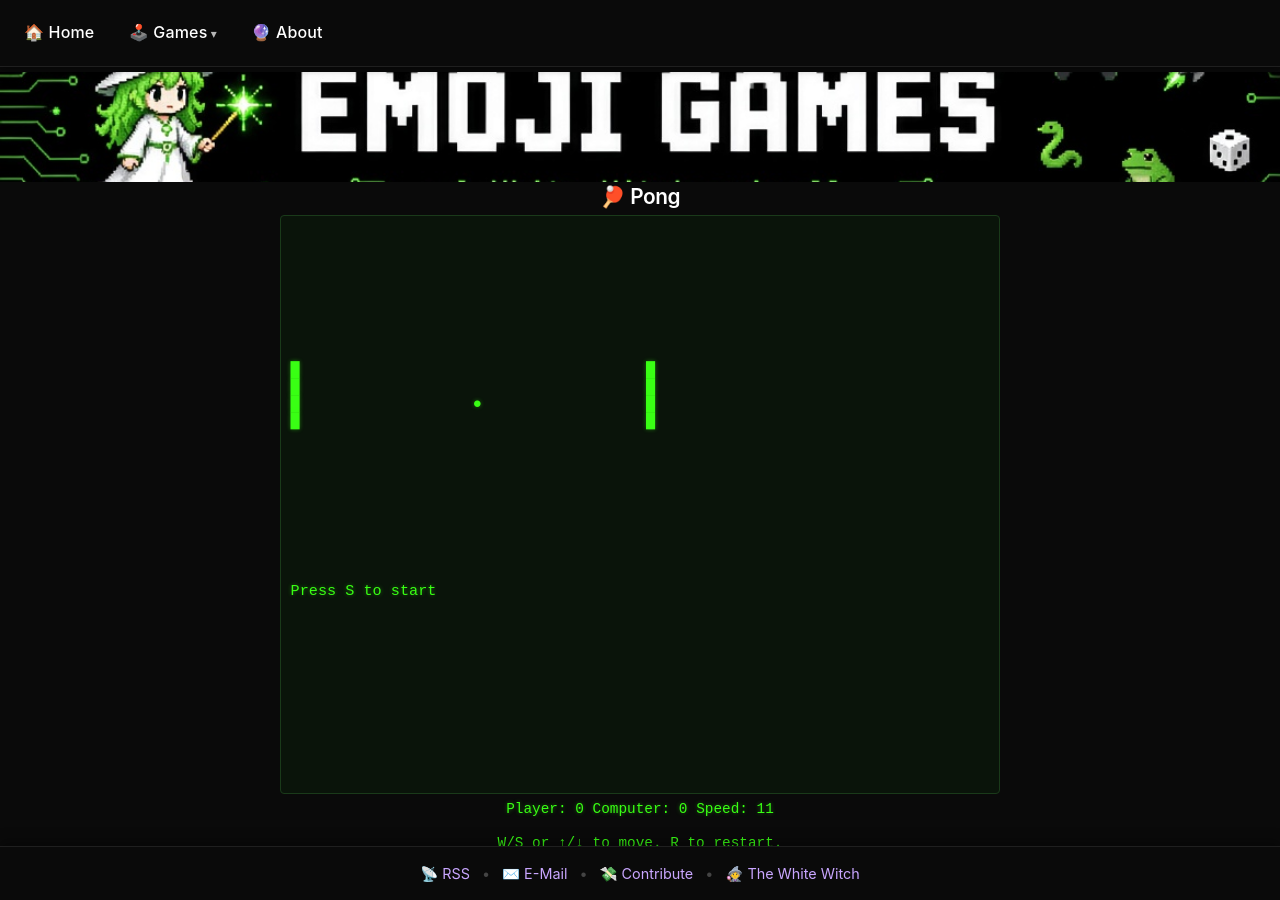
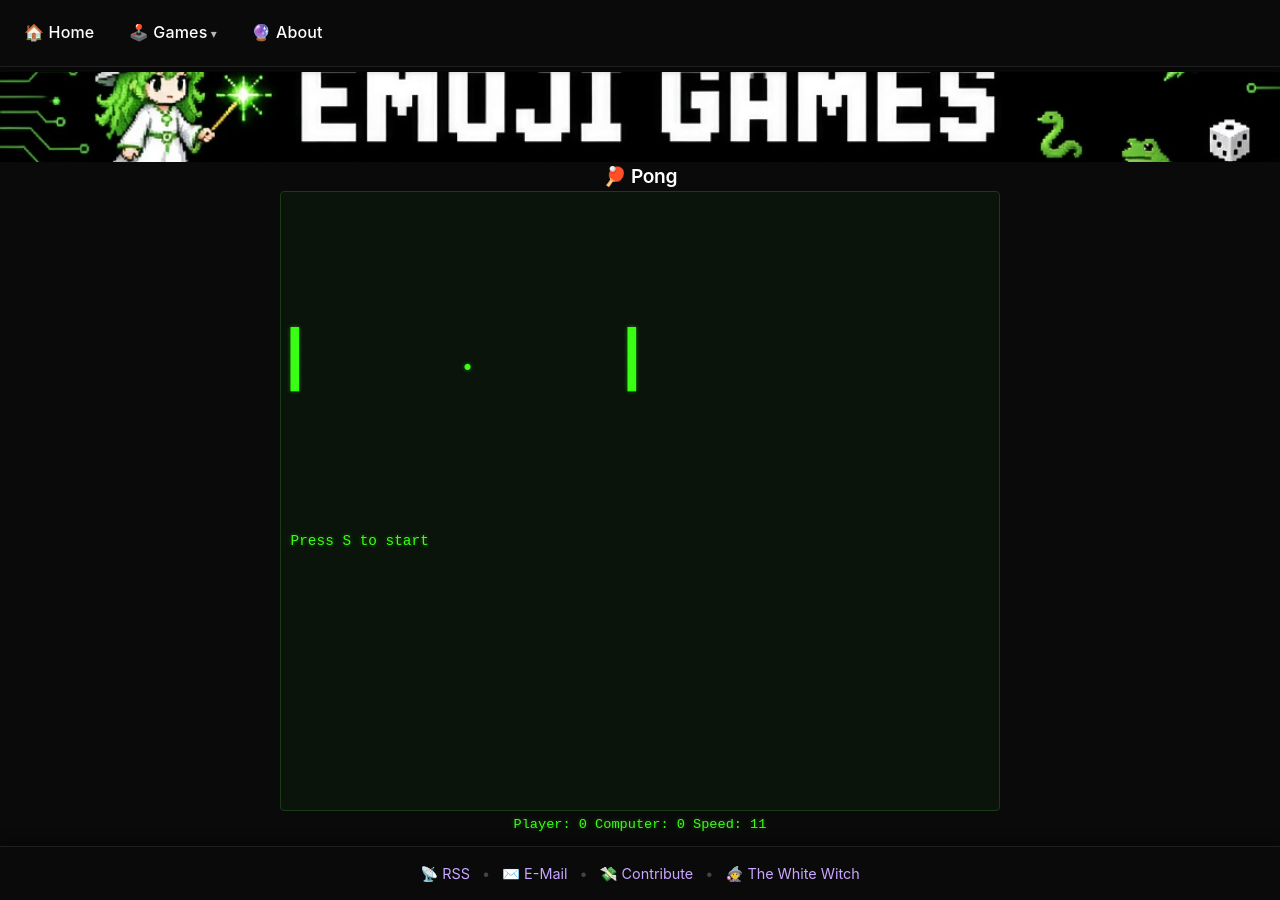
Before and after one commit to TheWhiteWitchTM/emojigames, a Jekyll site: the page built from games/pong/index.md, in a window 1280 px wide and 900 px high. Built offline with Jekyll 4.4.1, drawn with Linux system fonts in a browser that asks for light colours.

Commit message:
Update _base.scss

```diff
--- a/_sass/_base.scss
+++ b/_sass/_base.scss
@@ -19,7 +19,7 @@ body {
 .site-banner {
   width: 100vw;
   max-width: 100vw;
-  height: 110px;
+  height: 90px;
   object-fit: cover;
   object-position: center;
   display: block;
@@ -37,34 +37,34 @@ body {
 #game {
   width: 100%;
   max-width: 100%;
-  margin: 0.25rem auto 0;
+  margin: 0.15rem auto 0;
   padding: 0;
   display: flex;
   flex-direction: column;
   align-items: center;
   box-sizing: border-box;
-  height: calc(100vh - 14rem);
-  max-height: calc(100vh - 14rem);
+  height: calc(100vh - 12rem);
+  max-height: calc(100vh - 12rem);
   overflow: hidden;
 }
 
 #game h1 {
-  margin: 0.15rem 0 0.3rem;
-  font-size: 1.3rem;
+  margin: 0.1rem 0 0.2rem;
+  font-size: 1.2rem;
   flex-shrink: 0;
 }
 
 #game textarea,
 #game #output {
   flex: 1 1 auto;
-  width: min(100%, 92ch);
+  width: min(100%, 90ch);
   max-width: 100%;
   height: auto;
   min-height: 0;
   margin: 0 auto;
   resize: none;
-  font-size: clamp(0.65rem, 1.35vw, 0.95rem);
-  line-height: 1.12;
+  font-size: clamp(0.6rem, 1.2vw, 0.9rem);
+  line-height: 1.1;
   box-sizing: border-box;
   overflow: hidden;
 }
@@ -73,6 +73,6 @@ body {
 #game p,
 #game form {
   flex-shrink: 0;
-  margin: 0.2rem 0;
-  font-size: 0.9rem;
+  margin: 0.15rem 0;
+  font-size: 0.85rem;
 }
```
